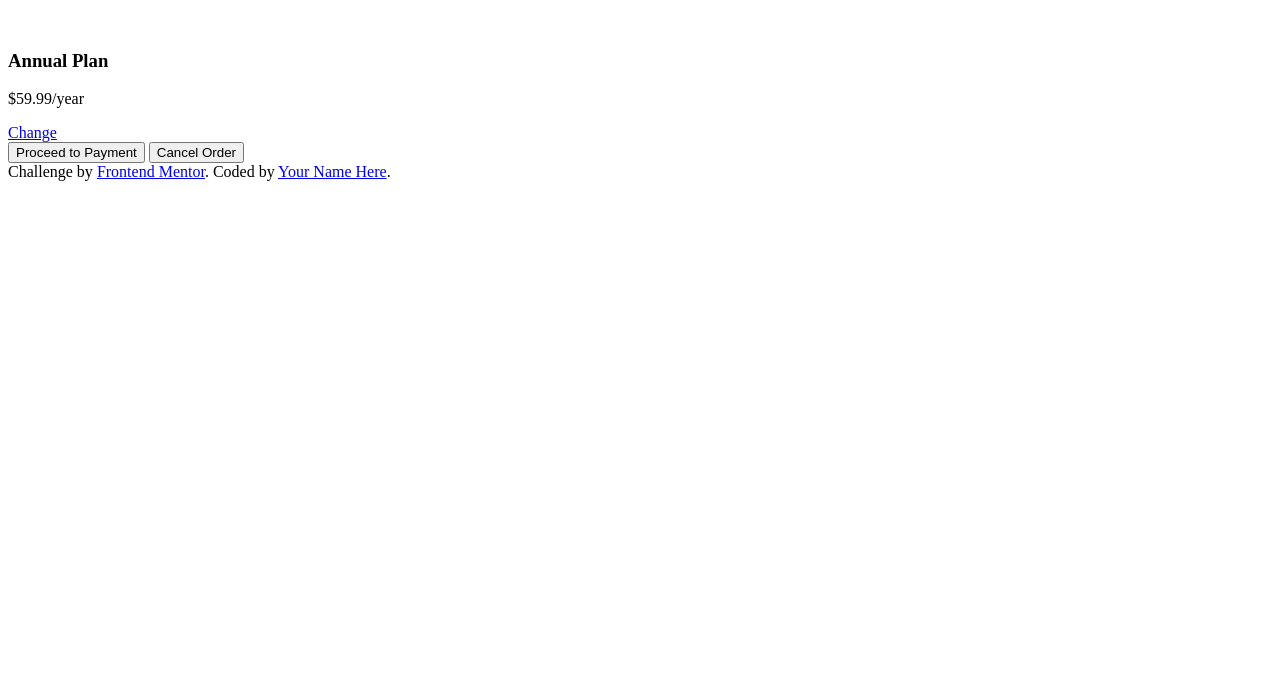
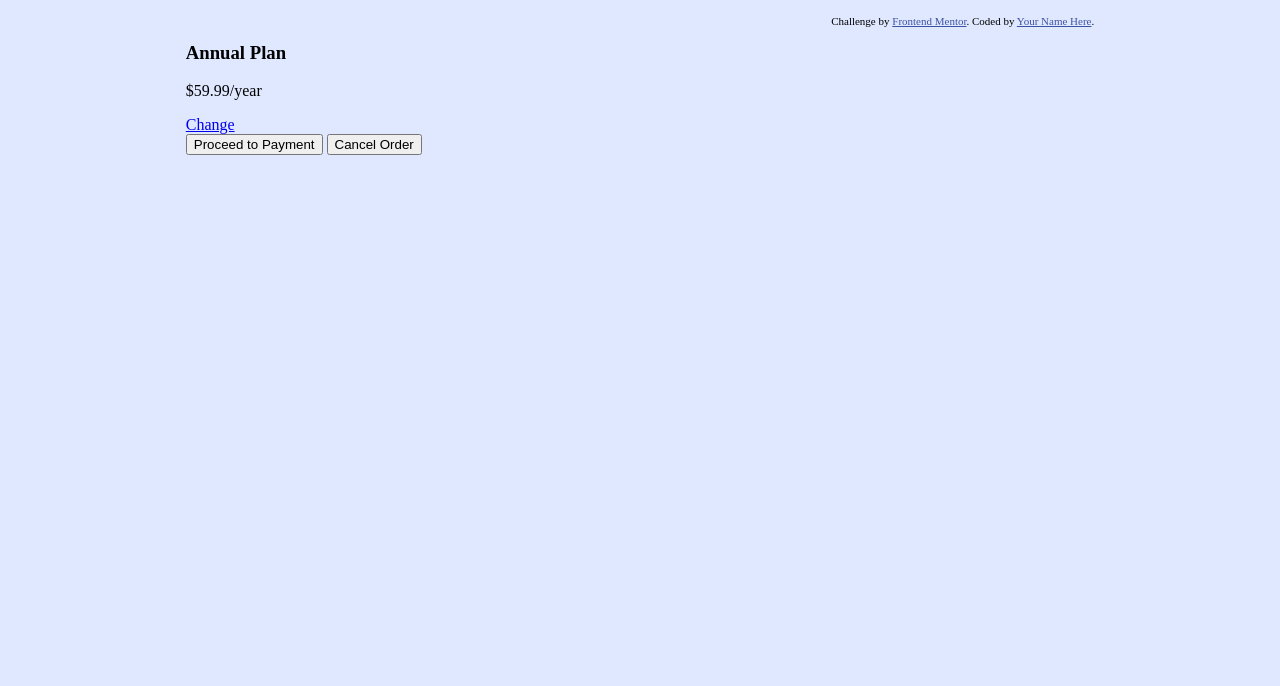
Before and after one commit to dekitsuneco/order-summary-card-component, a website: page index.html in a window 1280 px wide. Shown: the part 114-800 px from the top of the page. Drawn offline with Linux system fonts and the light colour scheme.

Commit message:
Write styles for <body> selector and link css file to html

```diff
--- a/index.html
+++ b/index.html
@@ -6,6 +6,7 @@
     <meta name="viewport" content="width=device-width, initial-scale=1.0">
     <!-- displays site properly based on user's device -->
     <link rel="icon" type="image/png" sizes="32x32" href="./images/favicon-32x32.png">
+    <link rel="stylesheet" href="style.css">
     <title>Frontend Mentor | Order summary card</title>
   </head>
 
--- a/style.css
+++ b/style.css
@@ -1,6 +1,14 @@
 /** | Main **/
 body {
+  background: hsl(225, 100%, 94%);
 
+  width: 100vw;
+  margin: 0;
+  padding: 0;
+
+  display: flex;
+  justify-content: center;
+  align-items: center;
 }
 
 
```
